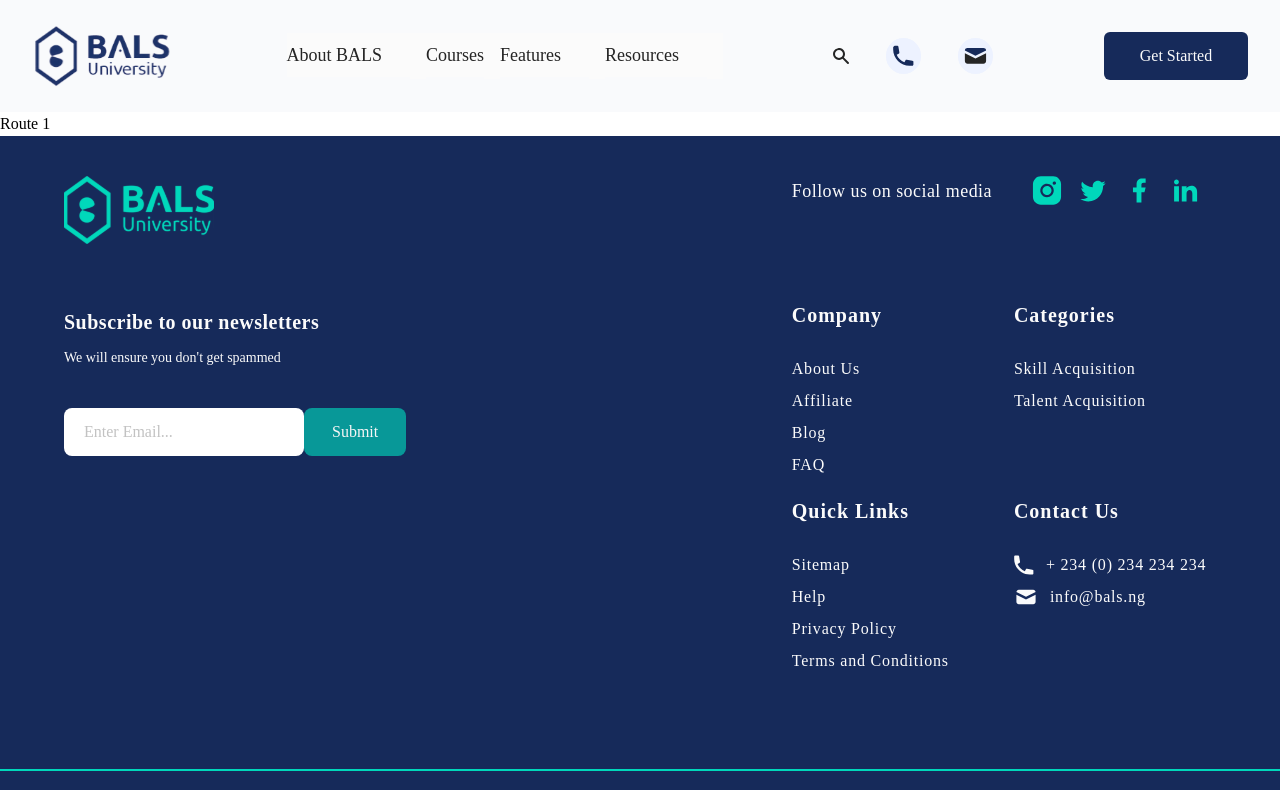
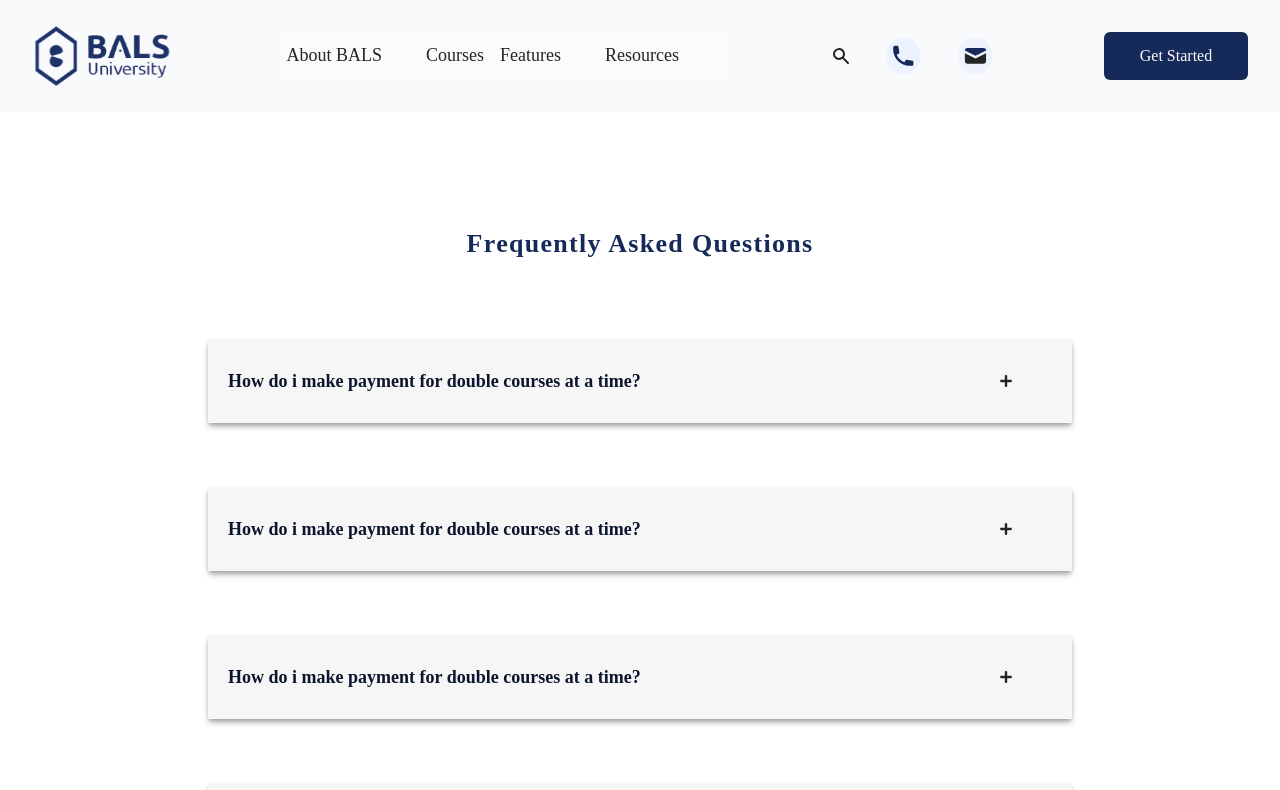
Before and after one commit to Balsuni/bals-university, a Next.js app: page /route-1 in a window 1280 px wide. Shown: the top 790 px of the page. Built offline with nearby package versions, Linux system fonts and the light colour scheme; some icons are missing.

Commit message:
feat: added interactions for faq on route-1

```diff
--- a/src/pages/route-1/index.tsx
+++ b/src/pages/route-1/index.tsx
@@ -1,9 +1,105 @@
 import Layout from "@/components/layout";
+import { useState } from "react";
+
+type Props = {
+  title: string;
+  content: string;
+};
+
+const Questions = (props: Props) => {
+  const [isOpen, setIsOpen] = useState(false);
+
+  const toggleOpen = () => {
+    console.log("clicked");
+    setIsOpen(!isOpen);
+  };
+
+  return (
+    <>
+      <div
+        onClick={toggleOpen}
+        className="flex flex-row items-center justify-between w-full bg-gray-100 shadow-md shadow-gray-500 px-2 sm:p-5 py-3"
+      >
+        <p className="text-darkblue-800 font-bold tracking-normal text-md lg:text-lg pr-3">
+          {props.title}
+        </p>
+        {isOpen ? (
+          <img
+            src="/assets/faqdashicon.svg"
+            className="py-4 px-5 mr-5 ml-auto sm:ml-10"
+            alt=""
+          />
+        ) : (
+          <img
+            src="/assets/faqplusicon.svg"
+            className="py-4 px-5 mr-5 ml-auto sm:ml-10"
+            alt=""
+          />
+        )}
+      </div>
+
+      {isOpen && (
+        <div className="w-full mr-20 pl-2 lg:pl-5 pr-16">
+          <p className="">{props.content}</p>
+        </div>
+      )}
+    </>
+  );
+};
+
+const faqData = [
+  {
+    id: 1,
+    title: "How do i make payment for double courses at a time?",
+    content:
+      "Lorem ipsum dolor sit amet consectetur. Eu elit platea ornare mauris tortor sagittis. Ut sit lorem amet bibendum amet nullam quam. Sed.",
+  },
+  {
+    id: 2,
+    title: "How do i make payment for double courses at a time?",
+    content:
+      "Lorem ipsum dolor sit amet consectetur. Eu elit platea ornare mauris tortor sagittis. Ut sit lorem amet bibendum amet nullam quam. Sed.",
+  },
+  {
+    id: 3,
+    title: "How do i make payment for double courses at a time?",
+    content:
+      "Lorem ipsum dolor sit amet consectetur. Eu elit platea ornare mauris tortor sagittis. Ut sit lorem amet bibendum amet nullam quam. Sed.",
+  },
+  {
+    id: 4,
+    title: "How do i make payment for double courses at a time?",
+    content:
+      "Lorem ipsum dolor sit amet consectetur. Eu elit platea ornare mauris tortor sagittis. Ut sit lorem amet bibendum amet nullam quam. Sed.",
+  },
+  {
+    id: 5,
+    title: "How do i make payment for double courses at a time?",
+    content:
+      "Lorem ipsum dolor sit amet consectetur. Eu elit platea ornare mauris tortor sagittis. Ut sit lorem amet bibendum amet nullam quam. Sed.",
+  },
+];
 
 const Route1 = () => {
   return (
     <Layout>
-      <h1>Route 1</h1>
+      <div>
+        <h5 className="text-darkblue-500 font-semibold text-[26px] md:text-[26px] xl:text-[26px] lg:text-[26px] mt-28 tracking-wider text-center ml-5 mr-5">
+          Frequently Asked Questions
+        </h5>
+        <div className="flex w-full flex-col gap-10 mt-16 ml-auto mr-auto items-center">
+          {faqData.map((data) => {
+            return (
+              <div
+                className="flex flex-col gap-5 lg:gap-7 w-fit sm:w-8/12 md:w-9/12 xl:w-6/12  p-0 py-3 md:px-12 ml-2 mr-2"
+                key={data.id}
+              >
+                <Questions title={data.title} content={data.content} />
+              </div>
+            );
+          })}
+        </div>
+      </div>
     </Layout>
   );
 };
```
